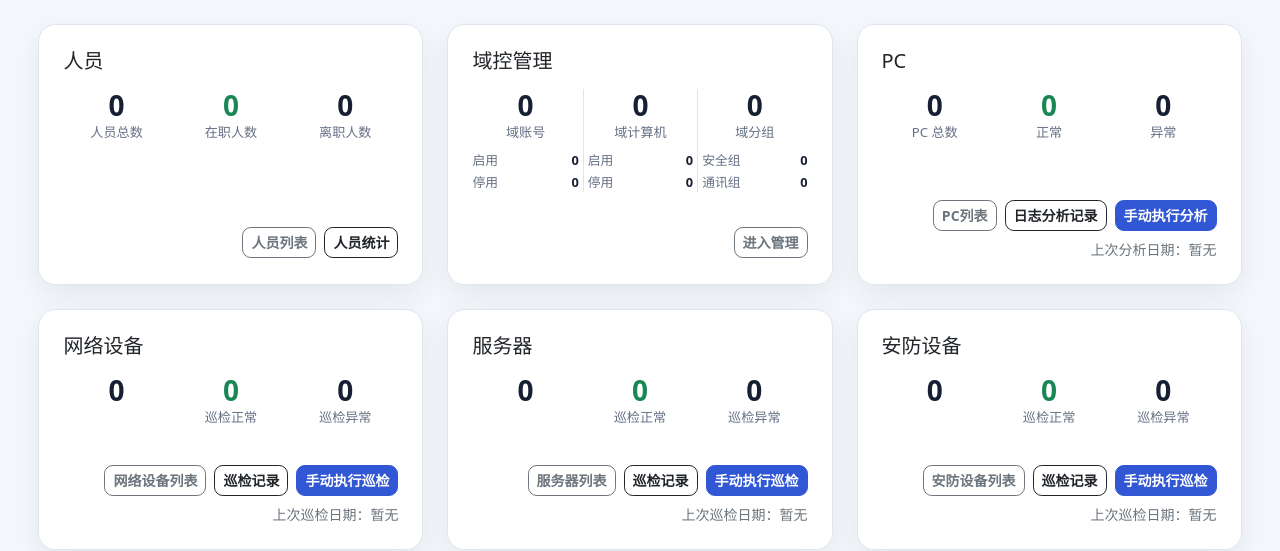
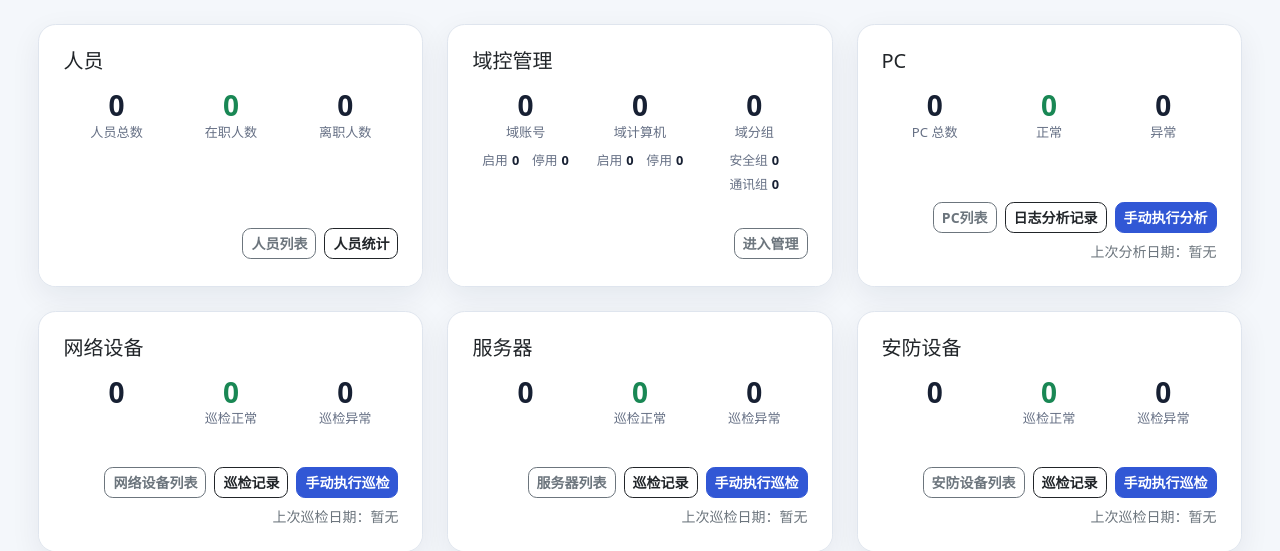
Before and after one commit to a87150/Net-Inspection, a Django app: page / in a window 1280 px wide. Shown: the part 195-746 px from the top of the page. Run offline with Django 5.2, Linux system fonts and the light colour scheme; data that the repository does not hold is empty; parts of the project's set-up code (start-up, migrations or seed data) failed here and were passed over; some libraries are stand-ins or nearby versions.

Commit message:
fix: center domain card status labels

```diff
--- a/index/templates/dashboard/card.html
+++ b/index/templates/dashboard/card.html
@@ -11,9 +11,9 @@
         </div>
         {% elif item.key == 'domain' %}
         <div class="row text-center g-2 metric-card__domain-columns">
-            <div class="col-4"><div class="metric">{{ item.account_total }}</div><div class="metric-label">域账号</div><div class="metric-card__domain-breakdown"><span class="metric-card__domain-status"><span>启用</span><strong>{{ item.account_normal }}</strong></span><span class="metric-card__domain-status"><span>停用</span><strong>{{ item.account_abnormal }}</strong></span></div></div>
-            <div class="col-4"><div class="metric">{{ item.computer_total }}</div><div class="metric-label">域计算机</div><div class="metric-card__domain-breakdown"><span class="metric-card__domain-status"><span>启用</span><strong>{{ item.computer_normal }}</strong></span><span class="metric-card__domain-status"><span>停用</span><strong>{{ item.computer_abnormal }}</strong></span></div></div>
-            <div class="col-4"><div class="metric">{{ item.group_total }}</div><div class="metric-label">域分组</div><div class="metric-card__domain-breakdown"><span class="metric-card__domain-status"><span>安全组</span><strong>{{ item.security_group_total }}</strong></span><span class="metric-card__domain-status"><span>通讯组</span><strong>{{ item.distribution_group_total }}</strong></span></div></div>
+            <div class="col-4"><div class="metric">{{ item.account_total }}</div><div class="metric-label">域账号</div><div class="metric-card__domain-breakdown justify-content-center"><span class="metric-card__domain-status"><span>启用</span><strong>{{ item.account_normal }}</strong></span><span class="metric-card__domain-status"><span>停用</span><strong>{{ item.account_abnormal }}</strong></span></div></div>
+            <div class="col-4"><div class="metric">{{ item.computer_total }}</div><div class="metric-label">域计算机</div><div class="metric-card__domain-breakdown justify-content-center"><span class="metric-card__domain-status"><span>启用</span><strong>{{ item.computer_normal }}</strong></span><span class="metric-card__domain-status"><span>停用</span><strong>{{ item.computer_abnormal }}</strong></span></div></div>
+            <div class="col-4"><div class="metric">{{ item.group_total }}</div><div class="metric-label">域分组</div><div class="metric-card__domain-breakdown justify-content-center"><span class="metric-card__domain-status"><span>安全组</span><strong>{{ item.security_group_total }}</strong></span><span class="metric-card__domain-status"><span>通讯组</span><strong>{{ item.distribution_group_total }}</strong></span></div></div>
         </div>
         {% else %}
         <div class="row text-center g-2">
--- a/static/app/css/style.css
+++ b/static/app/css/style.css
@@ -432,24 +432,21 @@ th[aria-sort="descending"] .table-sort-link::after { color: var(--color-primary)
     white-space: nowrap;
 }
 
-.metric-card__domain-columns .col-4 + .col-4 {
-    border-inline-start: 1px solid var(--color-border);
-}
-
 .metric-card__domain-breakdown {
-    display: grid;
-    gap: .2rem;
+    display: flex;
+    flex-wrap: wrap;
+    gap: .3rem .8rem;
     margin-top: .5rem;
 }
 
 .metric-card__domain-status {
-    display: grid;
-    grid-template-columns: minmax(3rem, 1fr) auto;
+    display: inline-flex;
     align-items: baseline;
-    gap: .4rem;
+    justify-content: center;
+    gap: .25rem;
     color: var(--color-text-muted);
     font-size: .8rem;
-    text-align: left;
+    text-align: center;
 }
 
 .metric-card__domain-status strong {
```
Also changed, not shown: tests/dashboard/test_summary.py (+5 -0 lines).
